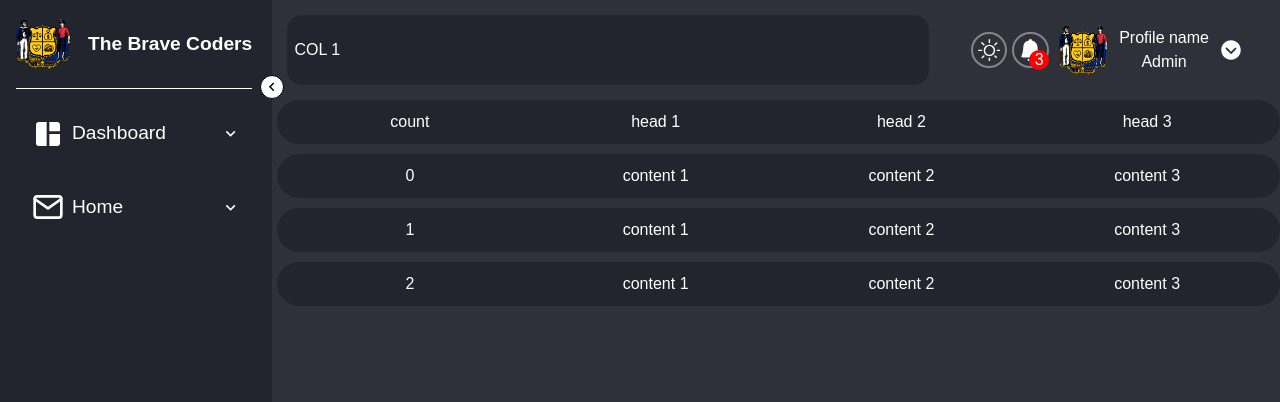
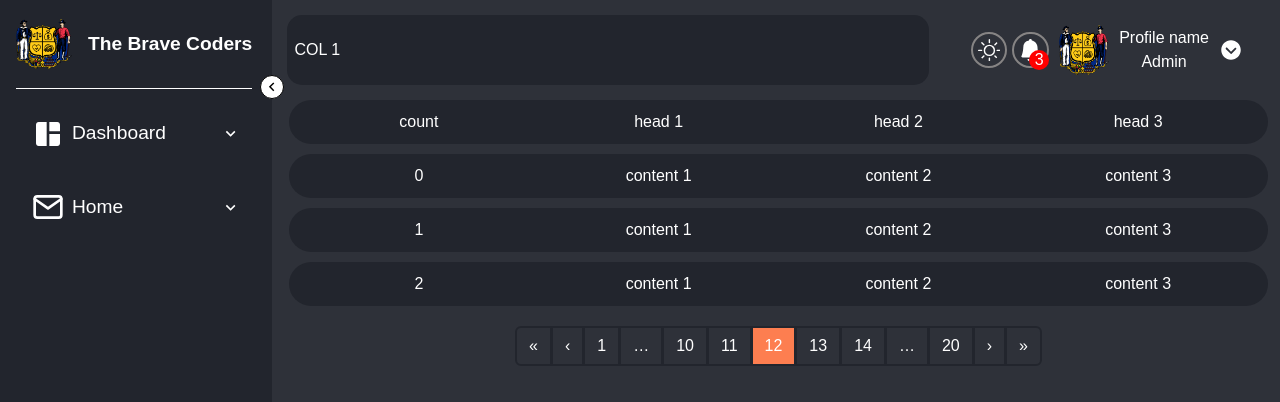
Before and after one commit to cs-esmaeili/news_frontend, a Next.js app: page /dashboard/home in a window 1280 px wide. Shown: the top 402 px of the page. Built offline with nearby package versions, Linux system fonts and the light colour scheme.

Commit message:
pagination ui added

```diff
--- a/app/dashboard/(main)/filemanager/page.js
+++ b/app/dashboard/(main)/filemanager/page.js
@@ -49,6 +49,7 @@ export default function FileManager({ selectedFile = null, fileTypes = null }) {
     useEffect(() => {
         folderFileList();
     }, [path]);
+
     useEffect(() => {
         if (selectedFile != null && file != null && file.includes('.')) {
             selectedFile(baseUrl + file);
--- /dev/null
+++ b/components/PaginationLayout.js
@@ -0,0 +1,24 @@
+import styles from '@/styles/pagination.module.scss';
+import Pagination from 'react-bootstrap/Pagination';
+
+export default function PaginationLayout({ headers, rows }) {
+    return (
+        <Pagination className={styles.container}>
+            <Pagination.First linkClassName={styles.link} />
+            <Pagination.Prev linkClassName={styles.link} />
+            <Pagination.Item linkClassName={styles.link}>{1}</Pagination.Item>
+            <Pagination.Ellipsis linkClassName={styles.link} />
+
+            <Pagination.Item linkClassName={styles.link}>{10}</Pagination.Item>
+            <Pagination.Item linkClassName={styles.link}>{11}</Pagination.Item>
+            <Pagination.Item linkClassName={`${styles.link} ${styles.active}`}>{12}</Pagination.Item>
+            <Pagination.Item linkClassName={styles.link}>{13}</Pagination.Item>
+            <Pagination.Item linkClassName={styles.link}>{14}</Pagination.Item>
+
+            <Pagination.Ellipsis linkClassName={styles.link} />
+            <Pagination.Item linkClassName={styles.link}>{20}</Pagination.Item>
+            <Pagination.Next linkClassName={styles.link} />
+            <Pagination.Last linkClassName={styles.link} />
+        </Pagination>
+    )
+}
--- a/components/Table.js
+++ b/components/Table.js
@@ -1,5 +1,6 @@
 import styles from '@/styles/table.module.scss';
 import { Container, Row, Col } from 'react-bootstrap';
+import Pagination from '@/components/PaginationLayout';
 
 export default function Table({ headers, rows }) {
     return (
@@ -21,6 +22,7 @@ export default function Table({ headers, rows }) {
                     ))}
                 </Row>
             ))}
+            <Pagination />
         </Container>
     )
 }
--- a/services/Category.jsx
+++ b/services/Category.jsx
@@ -6,3 +6,6 @@ const prefixUrl = `${config.api}category`
 export const createCategory = (data) => {
     return http.post(`${prefixUrl}/createCategory`, JSON.stringify(data));
 };
+export const categoryList = (data) => {
+    return http.post(`${prefixUrl}/categoryList`, JSON.stringify(data));
+};
--- a/styles/category.module.scss
+++ b/styles/category.module.scss
@@ -3,6 +3,10 @@
 .container {
   padding-left: 20px;
   padding-right: 20px;
+
+  display: flex;
+  flex-direction: column;
+  overflow: hidden;
 }
 
 .imageContainer {
@@ -36,7 +40,7 @@
   display: flex;
   justify-content: center;
 
-  button{
+  button {
     width: 100%;
     margin: 2px;
   }
--- /dev/null
+++ b/styles/pagination.module.scss
@@ -0,0 +1,20 @@
+@import 'variables.scss';
+
+.container {
+  padding: 10px;
+  display: flex;
+  justify-content: center;
+}
+
+.link {
+  background-color: transparent;
+  border-color: $sidebar_color;
+  color: white;
+  border-width: 2px;
+
+
+  &.active{
+    border-color: $sidebar_color;
+    background-color: $accent_color;
+  }
+}
--- a/styles/table.module.scss
+++ b/styles/table.module.scss
@@ -1,7 +1,8 @@
 @import 'variables.scss';
 
 .table {
-  padding: 0;
+  overflow-y: scroll;
+  overflow-x: hidden;
 
   .row {
     display: flex;
```
Also changed, not shown: app/dashboard/(main)/category/page.js (+43 -3 lines), components/category/CategoryList.js (added, +44 -0 lines).
